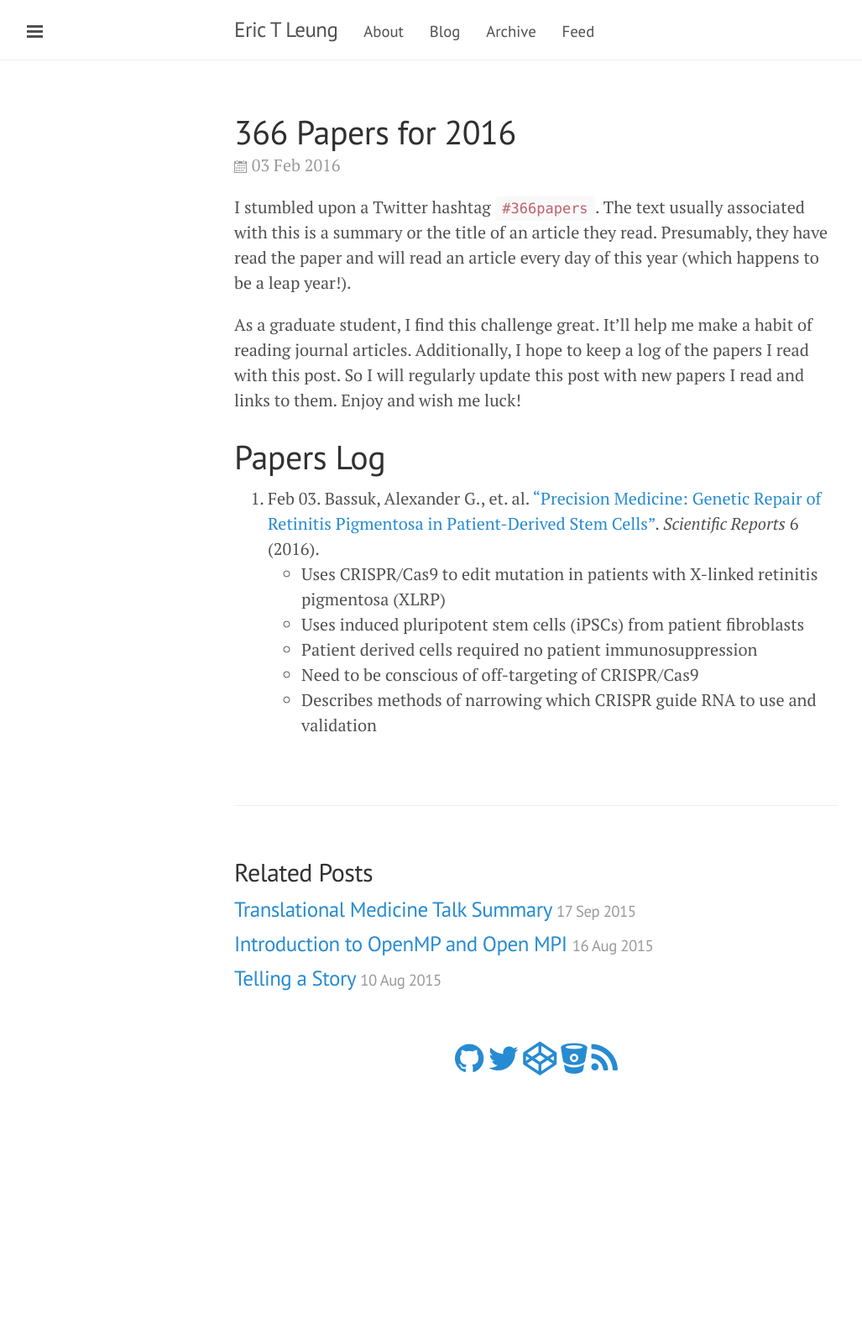
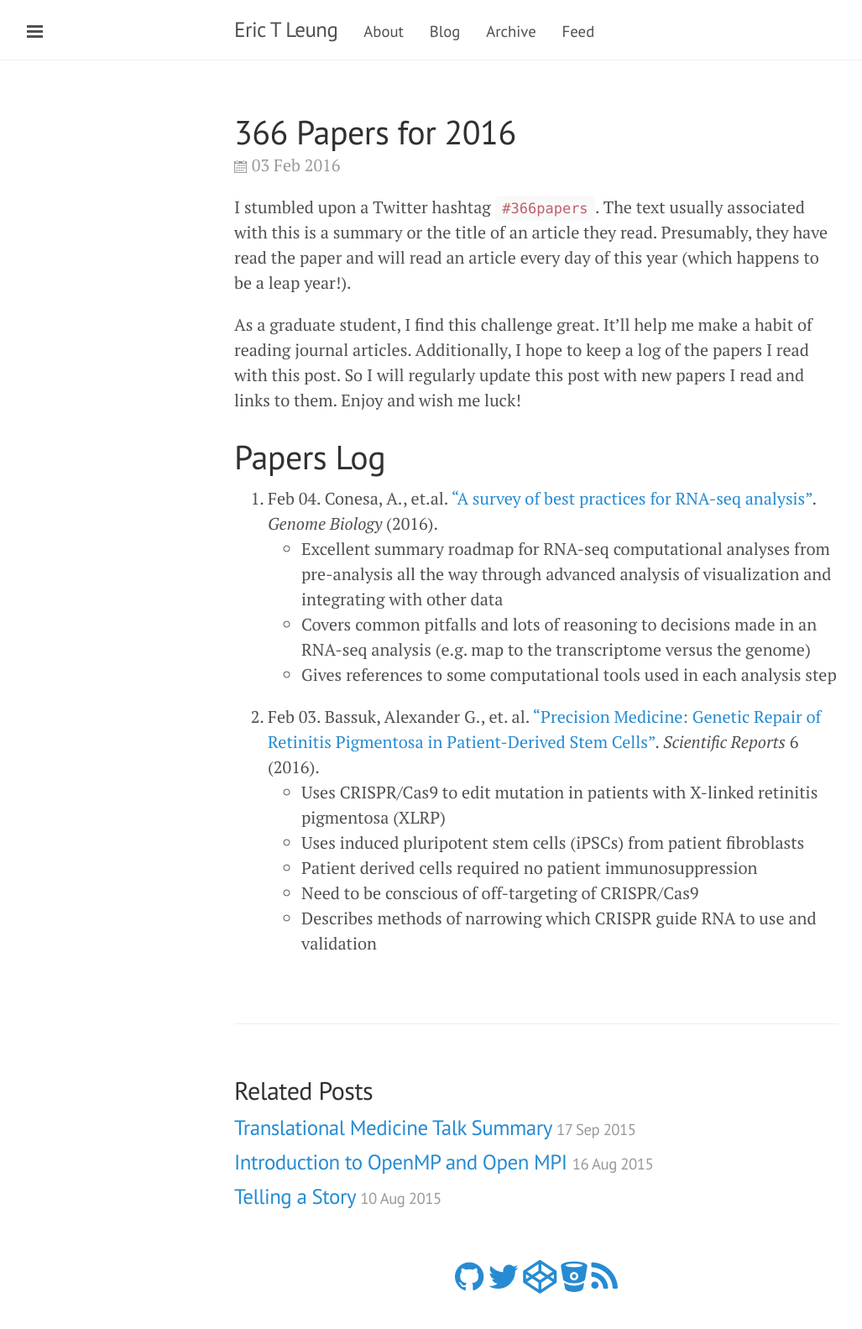
Before and after one commit to erictleung/erictleung.github.io, a Jekyll site: the page built from _posts/2016-02-03-366-papers-for-2016.md, in a window 1280 px wide. Shown: the whole page at 84% size, without its empty margins (1-1028 px from the left). Built offline with Jekyll 4.4.1, drawn with Linux system fonts in a browser that asks for light colours; nearby versions of some CDN libraries; before the commit the page ends 1323 px from its top, so only the background shows below that.

Commit message:
366 Papers: add RNA-seq best practices

```diff
--- a/_posts/2016-02-03-366-papers-for-2016.md
+++ b/_posts/2016-02-03-366-papers-for-2016.md
@@ -22,6 +22,14 @@ and links to them. Enjoy and wish me luck!
 
 # Papers Log
 
+2. Feb 04. Conesa, A., et.al. ["A survey of best practices for RNA-seq
+   analysis"][feb04conesa]. *Genome Biology* (2016).
+    - Excellent summary roadmap for RNA-seq computational analyses from
+      pre-analysis all the way through advanced analysis of visualization and
+      integrating with other data
+    - Covers common pitfalls and lots of reasoning to decisions made in an
+      RNA-seq analysis (e.g. map to the transcriptome versus the genome)
+    - Gives references to some computational tools used in each analysis step
 1. Feb 03. Bassuk, Alexander G., et. al. ["Precision Medicine: Genetic Repair of
    Retinitis Pigmentosa in Patient-Derived Stem Cells"][feb03bassuk].
    *Scientific Reports* 6 (2016).
```
Also changed, not shown: other parts of _posts/2016-02-03-366-papers-for-2016.md (+1 -0 lines).
